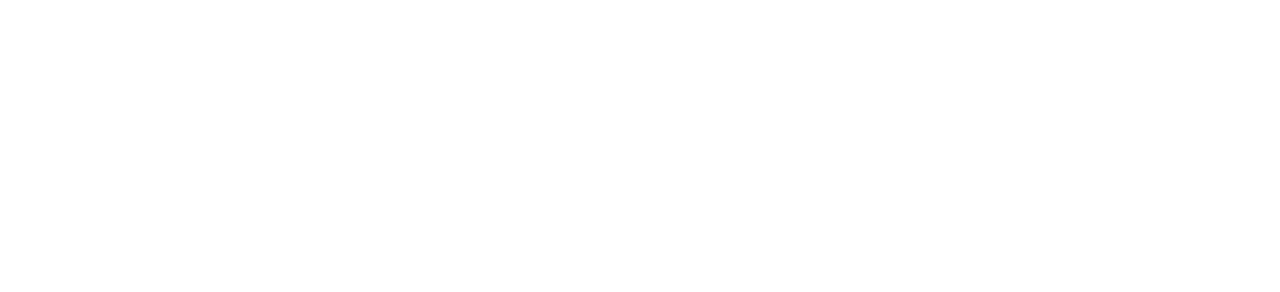
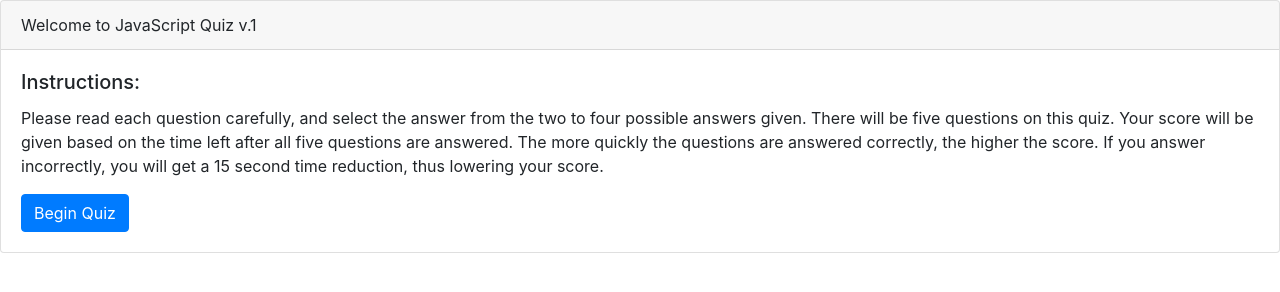
Before and after one commit to tboyd4/javascriptQuiz, a plain HTML site: page index.html in a window 1280 px wide. Drawn offline with nearby package versions, Linux system fonts and the light colour scheme.

Commit message:
added landing page onto index.html. Linked start button to quiz.html

```diff
--- a/quiz.html
+++ b/index.html
@@ -9,7 +9,19 @@
     <link rel="stylesheet" href="./assets/CSS/style.css" type="text/css">
   </head>
   <body>
+    <!--This page will be the landing. From here, brief instructions and a start button-->
 
+    <!--This featured card from bootstrap will serve at communication on landing page-->
+    <div class="card">
+      <div class="card-header">
+        Welcome to JavaScript Quiz v.1
+      </div>
+      <div class="card-body">
+        <h5 class="card-title">Instructions:</h5>
+        <p class="card-text">Please read each question carefully, and select the answer from the two to four possible answers given. There will be five questions on this quiz. Your score will be given based on the time left after all five questions are answered. The more quickly the questions are answered correctly, the higher the score. If you answer incorrectly, you will get a 15 second time reduction, thus lowering your score.</p>
+        <a href="./quiz.html" class="btn btn-primary">Begin Quiz</a>
+      </div>
+    </div>
 
     <script src="./assets/JS/question.js" type="text/javascript"></script>
     <script src="./assets/JS/main.js" type="text/javascript"></script>
```
